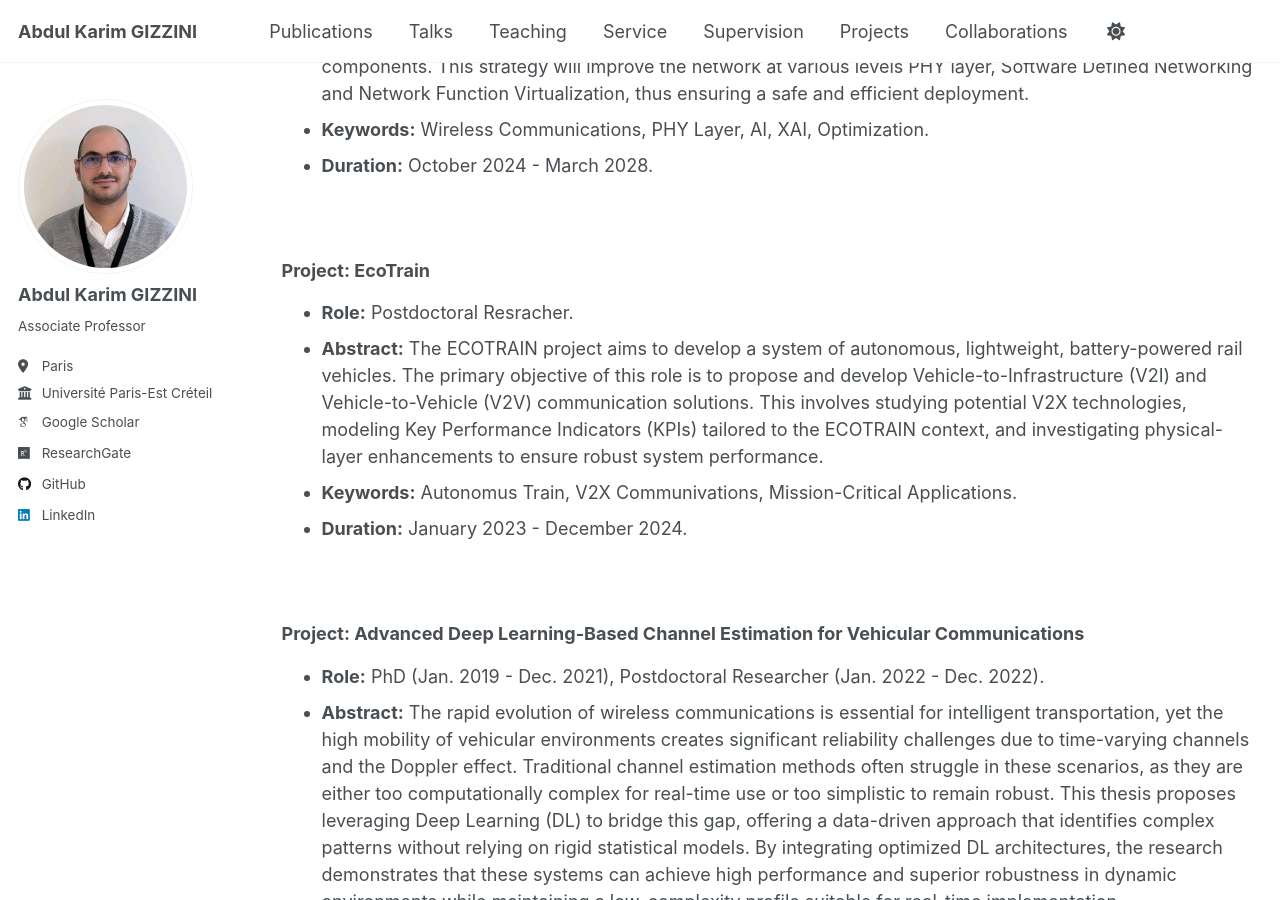
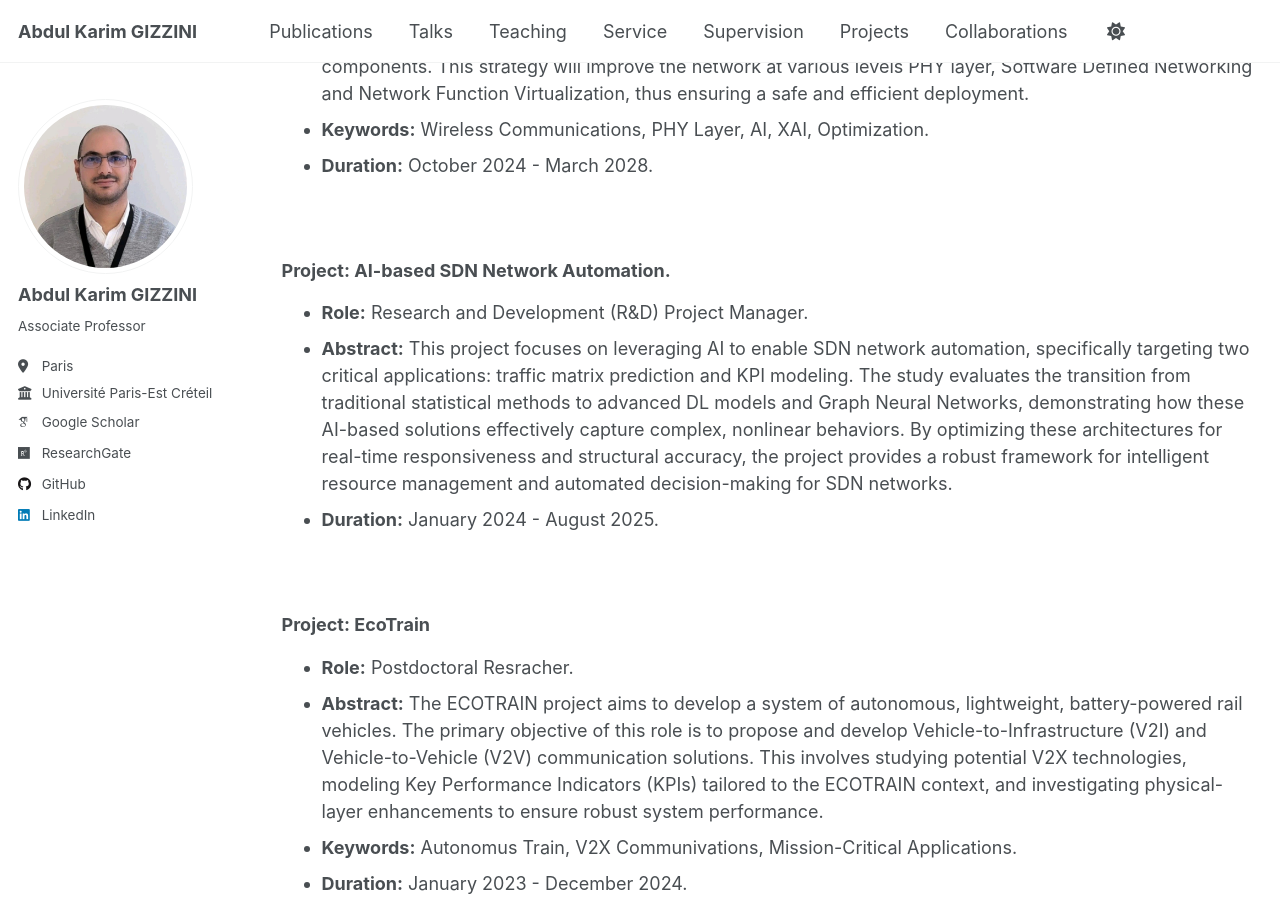
Before and after one commit to abdulkarimgizzini/abdulkarimgizzini-website, a Jekyll site: the page built from _pages/projects.md, in a window 1280 px wide and 900 px high, scrolled down 528 px. Built offline with Jekyll 4.4.1, drawn with Linux system fonts in a browser that asks for light colours; some web fonts are replaced; a script that is not in the unit is left out.

Commit message:
Update projects.md

```diff
--- a/_pages/projects.md
+++ b/_pages/projects.md
@@ -17,6 +17,14 @@ author_profile: true
 
 <br/>
 
+### Project: AI-based SDN Network Automation.
+
+* **Role:** Research and Development (R&D) Project Manager.
+* **Abstract:** This project focuses on leveraging AI to enable SDN network automation, specifically targeting two critical applications: traffic matrix prediction and KPI modeling. The study evaluates the transition from traditional statistical methods to advanced DL models and Graph Neural Networks, demonstrating how these AI-based solutions effectively capture complex, nonlinear behaviors. By optimizing these architectures for real-time responsiveness and structural accuracy, the project provides a robust framework for intelligent resource management and automated decision-making for SDN networks.
+* **Duration:** January 2024 - August 2025.
+
+
+<br/>
 
 ### Project: EcoTrain
 
```
